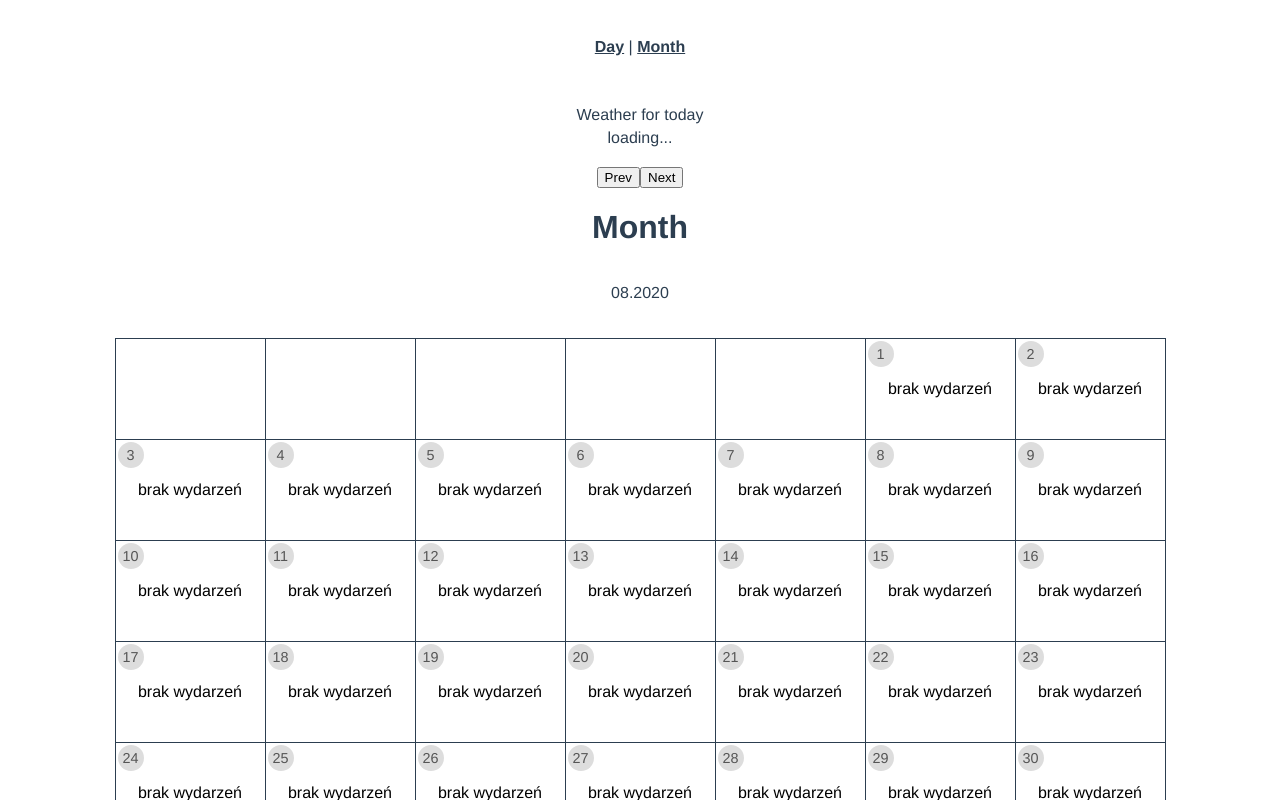
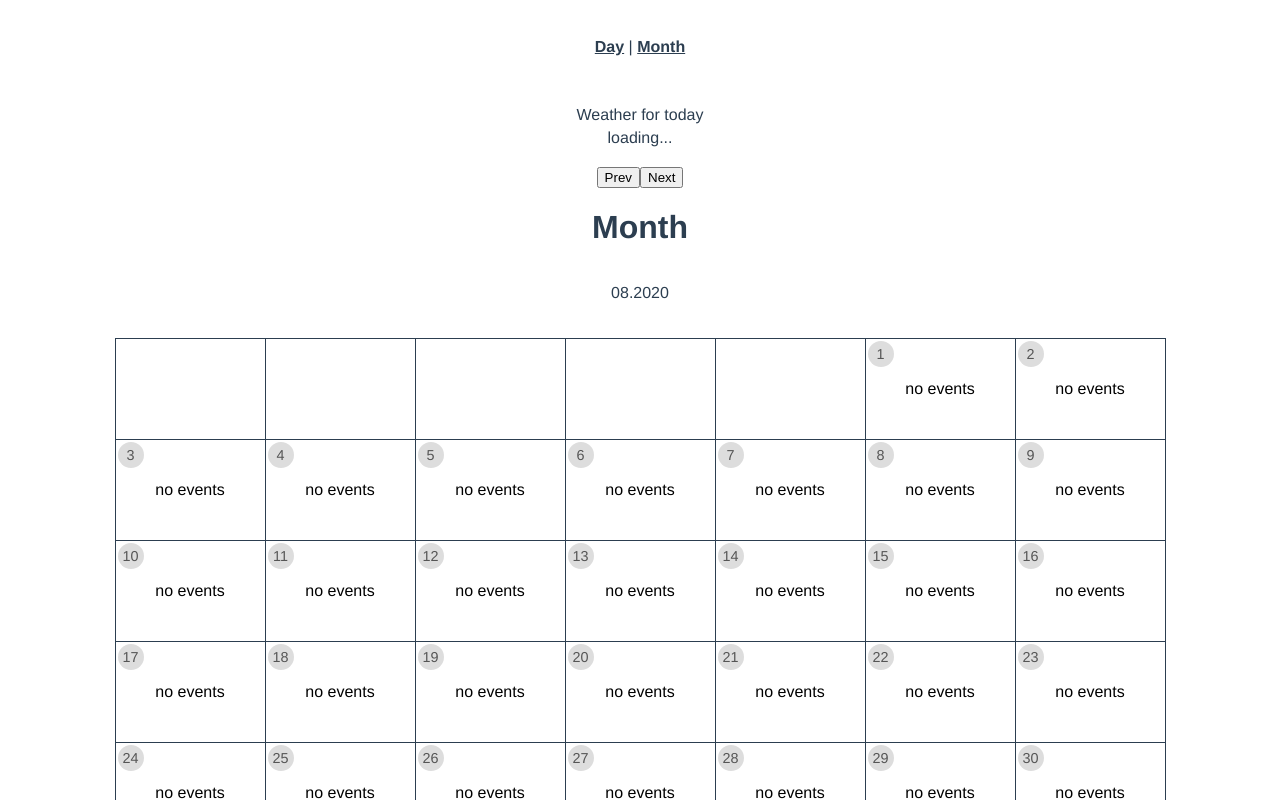
Before and after one commit to mszkudelski/calendar, a Vue app: page /#/month in a window 1280 px wide. Shown: the top 800 px of the page. Built offline with nearby package versions, Linux system fonts and the light colour scheme; no server answers.

Commit message:
events amount text changed

```diff
--- a/src/components/DayBlock.vue
+++ b/src/components/DayBlock.vue
@@ -4,7 +4,7 @@
       {{ day.date.getDate() }}
     </div>
     <div class="events" v-bind:class="day.events.length || 'events--no-color'">
-      {{ day.events.length || "brak" }} wydarzeń
+      {{ day.events.length || "no" }} events
     </div>
   </div>
   <div class="block" v-else></div>
```
